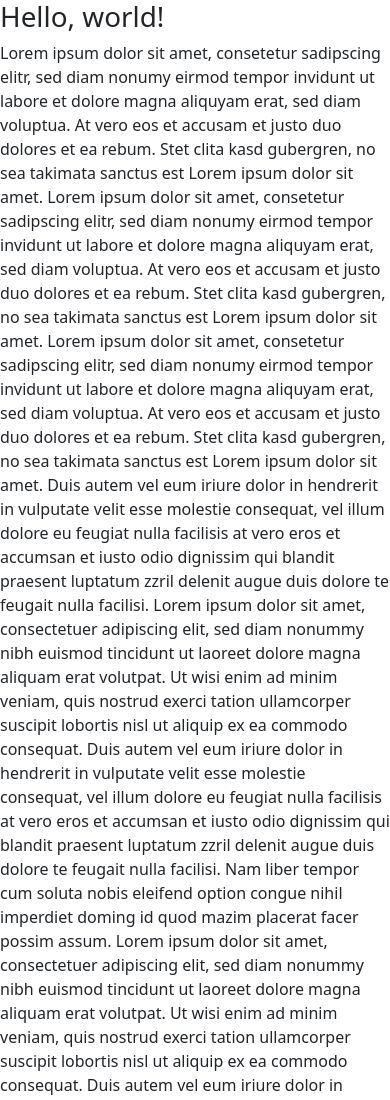
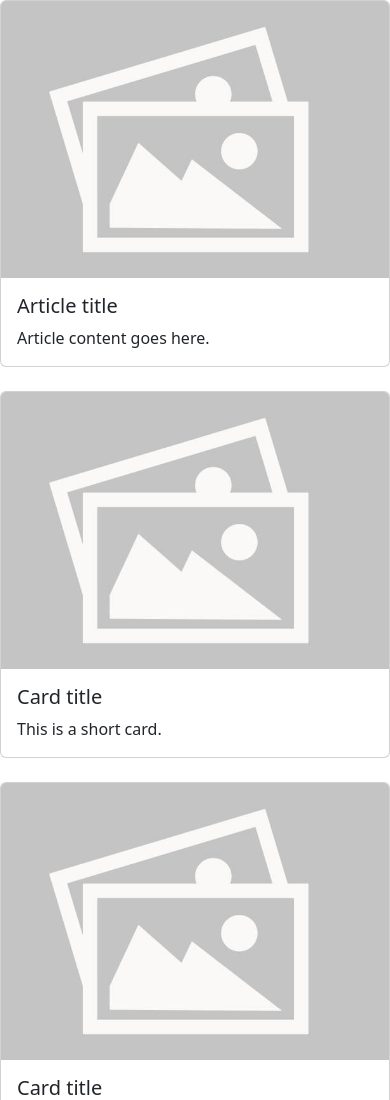
Before and after one commit to SebastianHauss/SheCounts, a website: page Frontend/index.html in a window 390 px wide. Shown: the top 1100 px of the page. Drawn offline with nearby package versions, Linux system fonts and the light colour scheme.

```diff
--- a/Frontend/index.html
+++ b/Frontend/index.html
@@ -4,7 +4,9 @@
     <meta charset="utf-8">
     <meta name="viewport" content="width=device-width, initial-scale=1">
     <title>Bootstrap demo</title>
-    <link href="https://cdn.jsdelivr.net/npm/bootstrap@5.3.6/dist/css/bootstrap.min.css" rel="stylesheet" integrity="sha384-4Q6Gf2aSP4eDXB8Miphtr37CMZZQ5oXLH2yaXMJ2w8e2ZtHTl7GptT4jmndRuHDT" crossorigin="anonymous">
+    <link href="https://cdn.jsdelivr.net/npm/bootstrap@5.3.6/dist/css/bootstrap.min.css" rel="stylesheet"
+          integrity="sha384-4Q6Gf2aSP4eDXB8Miphtr37CMZZQ5oXLH2yaXMJ2w8e2ZtHTl7GptT4jmndRuHDT" crossorigin="anonymous">
+    <link rel="stylesheet" href="/css/style.css">
 </head>
 <body>
 
@@ -12,65 +14,69 @@
 
 </div>
 
-
-
-<div id="content-placeholder">
-    <h1>Hello, world!</h1>
-    <p>Lorem ipsum dolor sit amet, consetetur sadipscing elitr, sed diam nonumy eirmod tempor invidunt ut labore et
-        dolore magna aliquyam erat, sed diam voluptua. At vero eos et accusam et justo duo dolores et ea rebum. Stet
-        clita kasd gubergren, no sea takimata sanctus est Lorem ipsum dolor sit amet. Lorem ipsum dolor sit amet,
-        consetetur sadipscing elitr, sed diam nonumy eirmod tempor invidunt ut labore et dolore magna aliquyam erat, sed
-        diam voluptua. At vero eos et accusam et justo duo dolores et ea rebum. Stet clita kasd gubergren, no sea
-        takimata sanctus est Lorem ipsum dolor sit amet. Lorem ipsum dolor sit amet, consetetur sadipscing elitr, sed
-        diam nonumy eirmod tempor invidunt ut labore et dolore magna aliquyam erat, sed diam voluptua. At vero eos et
-        accusam et justo duo dolores et ea rebum. Stet clita kasd gubergren, no sea takimata sanctus est Lorem ipsum
-        dolor sit amet.
-
-        Duis autem vel eum iriure dolor in hendrerit in vulputate velit esse molestie consequat, vel illum dolore eu
-        feugiat nulla facilisis at vero eros et accumsan et iusto odio dignissim qui blandit praesent luptatum zzril
-        delenit augue duis dolore te feugait nulla facilisi. Lorem ipsum dolor sit amet, consectetuer adipiscing elit,
-        sed diam nonummy nibh euismod tincidunt ut laoreet dolore magna aliquam erat volutpat.
-
-        Ut wisi enim ad minim veniam, quis nostrud exerci tation ullamcorper suscipit lobortis nisl ut aliquip ex ea
-        commodo consequat. Duis autem vel eum iriure dolor in hendrerit in vulputate velit esse molestie consequat, vel
-        illum dolore eu feugiat nulla facilisis at vero eros et accumsan et iusto odio dignissim qui blandit praesent
-        luptatum zzril delenit augue duis dolore te feugait nulla facilisi.
-
-        Nam liber tempor cum soluta nobis eleifend option congue nihil imperdiet doming id quod mazim placerat facer
-        possim assum. Lorem ipsum dolor sit amet, consectetuer adipiscing elit, sed diam nonummy nibh euismod tincidunt
-        ut laoreet dolore magna aliquam erat volutpat. Ut wisi enim ad minim veniam, quis nostrud exerci tation
-        ullamcorper suscipit lobortis nisl ut aliquip ex ea commodo consequat.
-
-        Duis autem vel eum iriure dolor in hendrerit in vulputate velit esse molestie consequat, vel illum dolore eu
-        feugiat nulla facilisis.
-
-        At vero eos et accusam et justo duo dolores et ea rebum. Stet clita kasd gubergren, no sea takimata sanctus est
-        Lorem ipsum dolor sit amet. Lorem ipsum dolor sit amet, consetetur sadipscing elitr, sed diam nonumy eirmod
-        tempor invidunt ut labore et dolore magna aliquyam erat, sed diam voluptua. At vero eos et accusam et justo duo
-        dolores et ea rebum. Stet clita kasd gubergren, no sea takimata sanctus est Lorem ipsum dolor sit amet. Lorem
-        ipsum dolor sit amet, consetetur sadipscing elitr, At accusam aliquyam diam diam dolore dolores duo eirmod eos
-        erat, et nonumy sed tempor et et invidunt justo labore Stet clita ea et gubergren, kasd magna no rebum. sanctus
-        sea sed takimata ut vero voluptua. est Lorem ipsum dolor sit amet. Lorem ipsum dolor sit amet, consetetur
-        sadipscing elitr, sed diam</p>
-
+<div class="row row-cols-1 row-cols-md-3 g-4">
+    <div class="col">
+        <div class="card h-100">
+            <img src="/img/article_image_placeholder.jpg" class="card-img-top" alt="article image">
+            <div class="card-body">
+                <h5 class="card-title">Article title</h5>
+                <p class="card-text">Article content goes here.</p>
+            </div>
+        </div>
+    </div>
+    <div class="col">
+        <div class="card h-100">
+            <img src="/img/article_image_placeholder.jpg" class="card-img-top" alt="article image">
+            <div class="card-body">
+                <h5 class="card-title">Card title</h5>
+                <p class="card-text">This is a short card.</p>
+            </div>
+        </div>
+    </div>
+    <div class="col">
+        <div class="card h-100">
+            <img src="/img/article_image_placeholder.jpg" class="card-img-top" alt="article image">
+            <div class="card-body">
+                <h5 class="card-title">Card title</h5>
+                <p class="card-text">This is a longer card with supporting text below as a natural lead-in to additional
+                    content.</p>
+            </div>
+        </div>
+    </div>
+    <div class="col">
+        <div class="card h-100">
+            <img src="/img/article_image_placeholder.jpg" class="card-img-top" alt="article image">
+            <div class="card-body">
+                <h5 class="card-title">Card title</h5>
+                <p class="card-text">This is a longer card with supporting text below as a natural lead-in to additional
+                    content. This content is a little bit longer.</p>
+            </div>
+        </div>
+    </div>
+    <div class="col">
+        <div class="card h-100">
+            <img src="/img/article_image_placeholder.jpg" class="card-img-top" alt="article image">
+            <div class="card-body">
+                <h5 class="card-title">Card title</h5>
+                <p class="card-text">This is a longer card with supporting text below as a natural lead-in to additional
+                    content. This content is a little bit longer.</p>
+            </div>
+        </div>
+    </div>
+    <div class="col">
+        <div class="card h-100">
+            <img src="/img/article_image_placeholder.jpg" class="card-img-top" alt="article image">
+            <div class="card-body">
+                <h5 class="card-title">Card title</h5>
+                <p class="card-text">This is a longer card with supporting text below as a natural lead-in to additional
+                    content. This content is a little bit longer.</p>
+            </div>
+        </div>
+    </div>
 </div>
 
 
-
-
-
-
-
-
-
-
-
-
-
-
-
-
-
+<!-- Carousel -->
 <div id="carouselExample" class="carousel slide">
     <div class="carousel-inner">
         <div class="carousel-item active">
@@ -81,14 +87,17 @@
 
             </div>
 
-            <img src="https://fastly.picsum.photos/id/90/2000/300.jpg?hmac=FSRUuNHSoSfUR51ndMsw2k5nt1stSKgK9DTyHWG8VQg" class="d-block w-100" alt="...">
+            <img src="https://fastly.picsum.photos/id/90/2000/300.jpg?hmac=FSRUuNHSoSfUR51ndMsw2k5nt1stSKgK9DTyHWG8VQg"
+                 class="d-block w-100" alt="...">
 
         </div>
         <div class="carousel-item">
-            <img src="https://fastly.picsum.photos/id/90/2000/300.jpg?hmac=FSRUuNHSoSfUR51ndMsw2k5nt1stSKgK9DTyHWG8VQg" class="d-block w-100" alt="...">
+            <img src="https://fastly.picsum.photos/id/90/2000/300.jpg?hmac=FSRUuNHSoSfUR51ndMsw2k5nt1stSKgK9DTyHWG8VQg"
+                 class="d-block w-100" alt="...">
         </div>
         <div class="carousel-item">
-            <img src="https://fastly.picsum.photos/id/90/2000/300.jpg?hmac=FSRUuNHSoSfUR51ndMsw2k5nt1stSKgK9DTyHWG8VQg" class="d-block w-100" alt="...">
+            <img src="https://fastly.picsum.photos/id/90/2000/300.jpg?hmac=FSRUuNHSoSfUR51ndMsw2k5nt1stSKgK9DTyHWG8VQg"
+                 class="d-block w-100" alt="...">
         </div>
     </div>
     <button class="carousel-control-prev" type="button" data-bs-target="#carouselExample" data-bs-slide="prev">
@@ -102,15 +111,12 @@
 </div>
 
 
-
-
-
-
-
 <div id="footer-placeholder">
 
 </div>
 
-<script src="https://cdn.jsdelivr.net/npm/bootstrap@5.3.6/dist/js/bootstrap.bundle.min.js" integrity="sha384-j1CDi7MgGQ12Z7Qab0qlWQ/Qqz24Gc6BM0thvEMVjHnfYGF0rmFCozFSxQBxwHKO" crossorigin="anonymous"></script>
+<script src="https://cdn.jsdelivr.net/npm/bootstrap@5.3.6/dist/js/bootstrap.bundle.min.js"
+        integrity="sha384-j1CDi7MgGQ12Z7Qab0qlWQ/Qqz24Gc6BM0thvEMVjHnfYGF0rmFCozFSxQBxwHKO"
+        crossorigin="anonymous"></script>
 </body>
 </html>
```
Also changed, not shown: Frontend/pages/navbar.html (+10 -4 lines), Frontend/css/style.css (line endings or trailing spaces), Frontend/img/article_image_placeholder.jpg (added).
